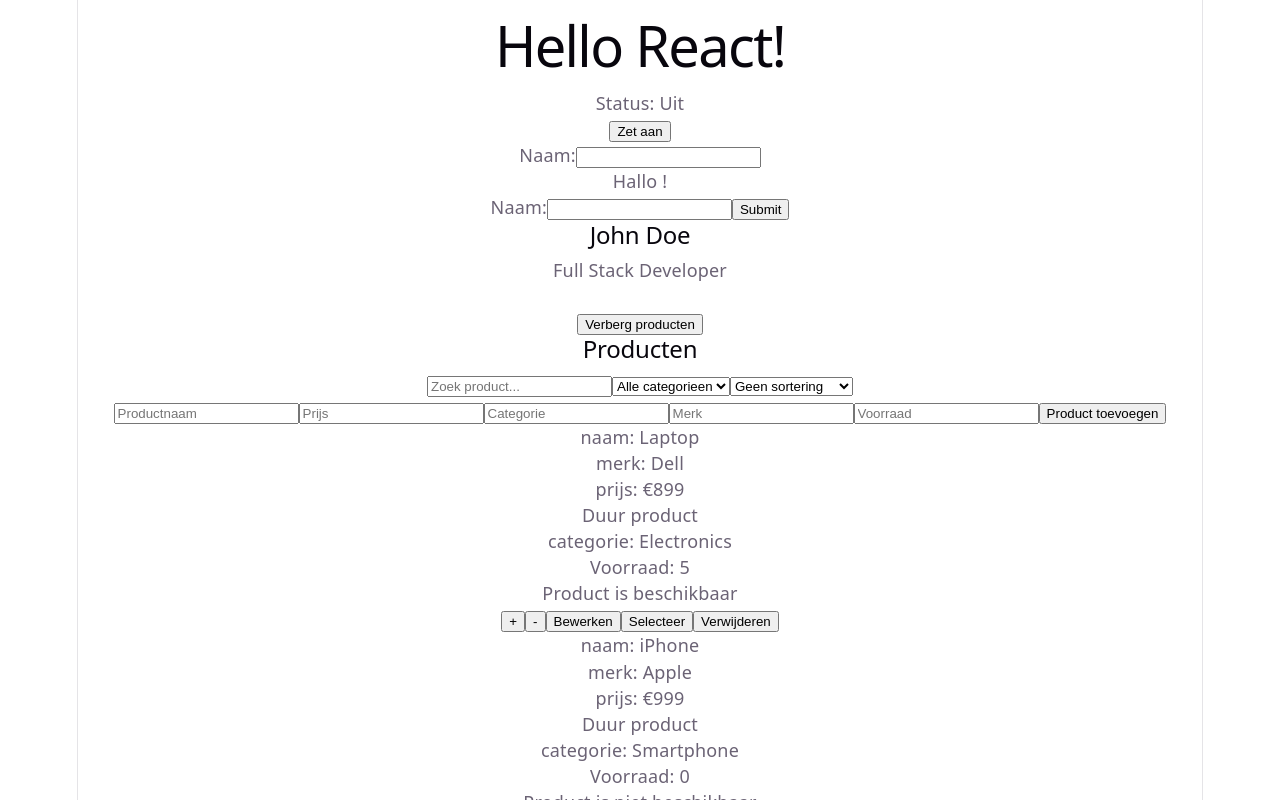
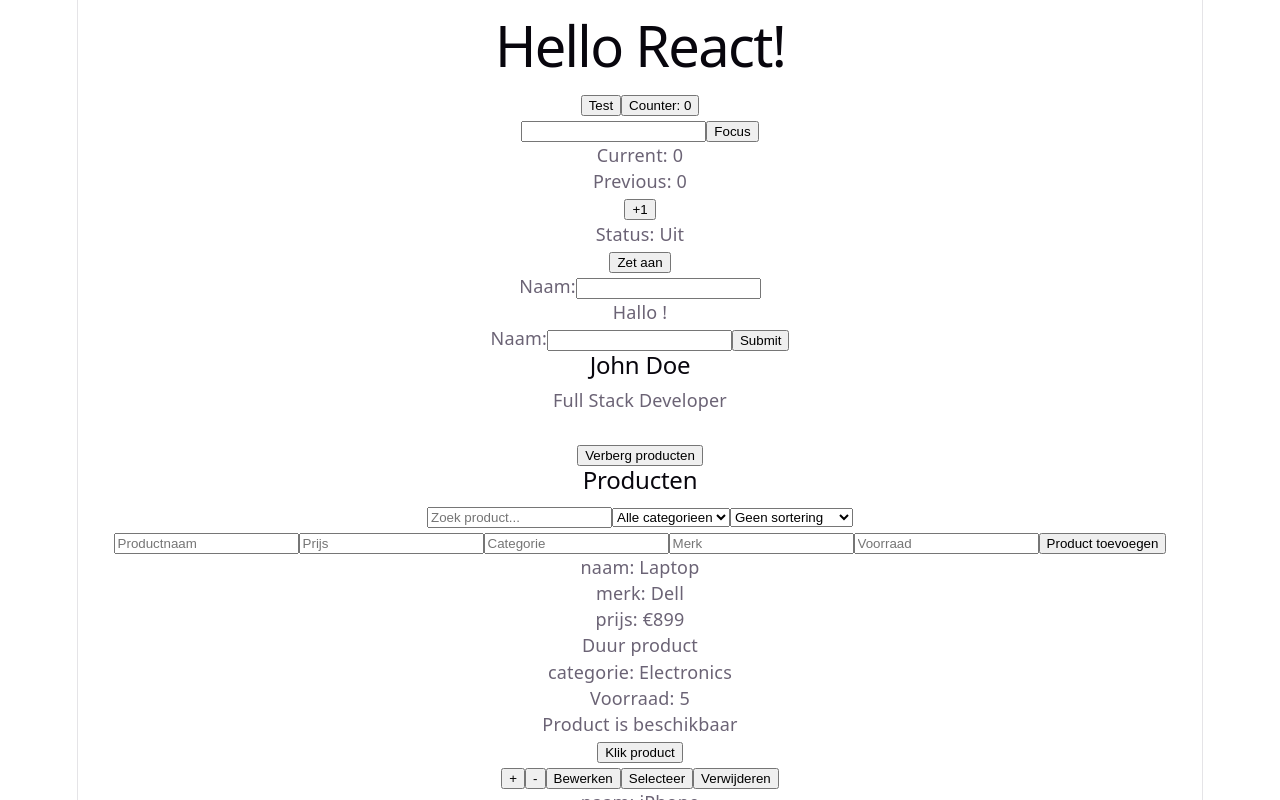
Before and after one commit to sakerhashem/react-learning, a React (Vite) app: page / in a window 1280 px wide. Shown: the top 800 px of the page. Built offline with nearby package versions, Linux system fonts and the light colour scheme.

Commit message:
Add useRef, useMemo, useCallBack, memo

```diff
--- a/src/App.jsx
+++ b/src/App.jsx
@@ -1,3 +1,8 @@
+
+// useMemo = berekende waarde onthouden
+// useCallBack = functie onthouden
+// React.memo = component-render overslaan
+
 import Product from './components/Product';
 import User from './components/User';
 import Book from './components/Book';
@@ -7,7 +12,9 @@ import Toggle from './components/Toggle';
 import NameForm from './components/NameForm';
 import NameInput from './components/NameInput';
 import ProductCounter from './components/ProductCounter';
-import { useState, useEffect } from 'react';
+import FocusInput from './components/FocusInput';
+import { useState, useEffect, useMemo, useCallback } from 'react';
+
 
 function App() {
   const [products, setProducts] = useState(() => {
@@ -67,6 +74,7 @@ function App() {
   const [search, setSearch] = useState('');
   const [categoryFilter, setCategoryFilter] = useState('');
   const [sortOrder, setSortOrder] = useState('');
+  const [counter, setCounter] = useState(0);
 
   const availableProducts = products.filter((product) => product.stock > 0);
   const expensiveProducts = products.filter((product) => product.stock > 0 && product.price > 100);
@@ -76,19 +84,25 @@ function App() {
   );
   const categories = [...new Set(products.map((product) => product.category))];  // Set zorgt ervoor dat er geen dubbele categorieën in de array komen
 
+  // useMemo onthoudt het resultaat van een berekening totdat een van de dependencies verandert
+  const displayedProducts = useMemo(() => {
 
-  let displayedProducts = [...products];
-
-  displayedProducts = displayedProducts.filter((product) =>
+    let result = products.filter((product) =>
       product.name.toLowerCase().includes(search.toLowerCase()) && (categoryFilter === '' || product.category === categoryFilter));
 
     if (sortOrder === "low-high") {
-    displayedProducts.sort((a,b) => a.price - b.price);
+      result.sort((a,b) => a.price - b.price);
     }
 
     if (sortOrder === "high-low") {
-    displayedProducts.sort((a,b) => b.price - a.price);
+      result.sort((a,b) => b.price - a.price);
     }
+
+    return result;
+
+  }, [products, search, categoryFilter, sortOrder]);
+
+
 
   useEffect(() => {
     console.log("Products zijn veranderd: ", products)
@@ -206,10 +220,22 @@ function App() {
     );
   };
 
+  const handleProductClick = useCallback((id) => {
+    console.log("Product geklikt:", id);
+  }, []);
+
+  const testFunction = useCallback(() => {
+    console.log("Test function called");
+  }, []);
+
+  console.log("App render");
 
   return (
     <div>
       <h1>Hello React!</h1>
+      <button onClick={testFunction}>Test</button>
+      <button onClick={() => setCounter(counter + 1)}>Counter: {counter}</button>
+      <FocusInput />
       <Toggle />
       <NameInput />
       <NameForm />
@@ -292,6 +318,7 @@ function App() {
                     category={product.category}
                     brand={product.brand}
                     stock={product.stock}
+                    onProductClick={handleProductClick}
                   />
 
                 <button onClick={() => increaseStock(product.id)}>
--- /dev/null
+++ b/src/components/FocusInput.jsx
@@ -0,0 +1,34 @@
+import { useEffect, useRef, useState } from "react";
+
+function FocusInput() {
+    const inputRef = useRef(null);
+    const [count, setCount] = useState(0);
+    const previousCount = useRef(0);    // ref voor de vorige waarde
+
+    const focusInput = () => {
+        if (inputRef.current) {
+            inputRef.current.focus();
+        }
+    };
+
+    // sla de huidige waarde op in de ref na elke render
+    useEffect(() => {
+        previousCount.current = count;
+    }, [count]);      // voer dit uit wanneer count verandert
+
+    return (
+        <div>
+            <input
+                type="text"
+                ref={inputRef}
+            />
+            <button onClick={focusInput}>Focus</button>
+
+            <p>Current: {count}</p>
+            <p>Previous: {previousCount.current}</p>
+            <button onClick={() => setCount(count + 1)}>+1</button>
+        </div>
+    );
+}
+
+export default FocusInput;
--- a/src/components/Product.jsx
+++ b/src/components/Product.jsx
@@ -1,4 +1,6 @@
-function Product({ name, price, category, brand, stock }) {
+import { memo } from "react";
+
+function Product({ name, price, category, brand, stock, onProductClick }) {
 
   return (
     <div>
@@ -9,8 +11,11 @@ function Product({ name, price, category, brand, stock }) {
       <p>categorie: {category}</p>
       <p>Voorraad: {stock}</p>
       <p>{stock > 0 ? "Product is beschikbaar" : "Product is niet beschikbaar"}</p>
+      <button onClick={() => onProductClick(name)}>Klik product</button>
     </div>
   );
 }
 
-export default Product;
+// een parent-render waarbij de props van product hetzelfde blijven dan product wortdt niet opnieuw gerenderd
+// export default Product; Zonder memo een parent-render dan product redert opnieuw
+export default memo(Product);
```
Lines whose indentation alone changed are shown as unchanged.
